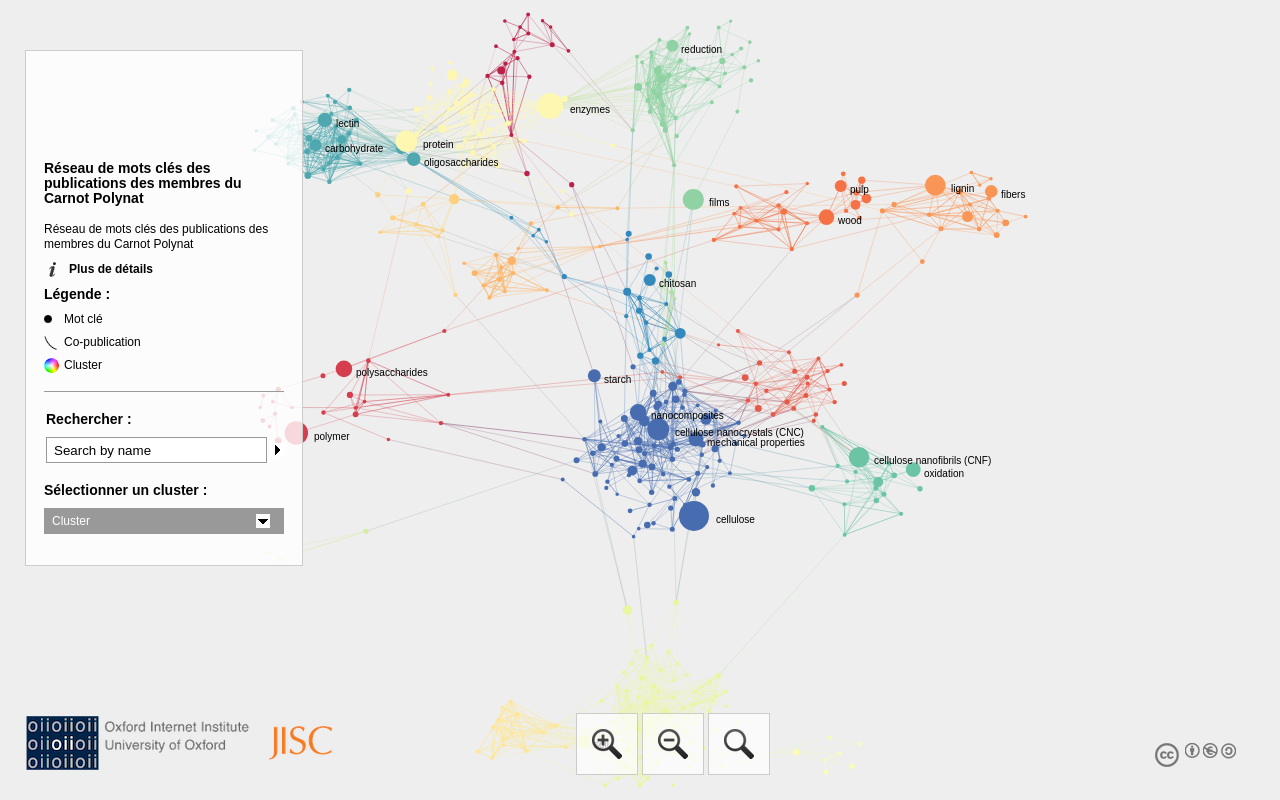
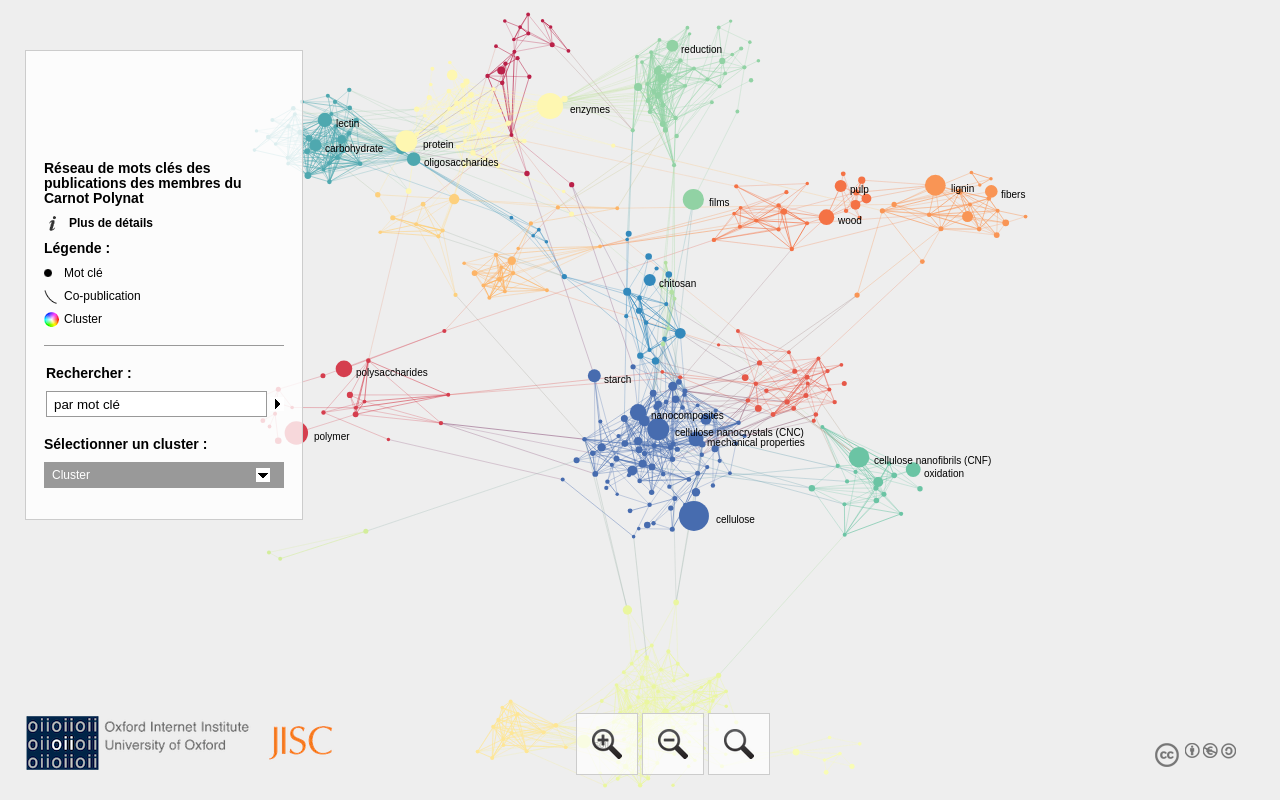
Before and after one commit to notila/gephi, a plain HTML site: page Polynat_092021/index.html in a window 1280 px wide. Drawn offline with Linux system fonts and the light colour scheme.

Commit message:
Add files via upload

```diff
--- a/Polynat_092021/index.html
+++ b/Polynat_092021/index.html
@@ -30,7 +30,6 @@
   <div class="col">
 		<div id="maintitle"></div>
     <div id="title"></div>
-    <div id="titletext"></div>
     <div class="info cf">
       <dl>
         <dt class="moreinformation"></dt>
@@ -53,7 +52,7 @@
     <div class="b1">
     <form>
       <div id="search" class="cf"><h2>Rechercher :</h2>
-        <input type="text" name="search" value="Search by name" class="empty"/><div class="state"></div>
+        <input type="text" name="search" value="par mot clé" class="empty"/><div class="state"></div>
         <div class="results"></div>
       </div>
       <div class="cf" id="attributeselect"><h2>Sélectionner un cluster :</h2>
```
